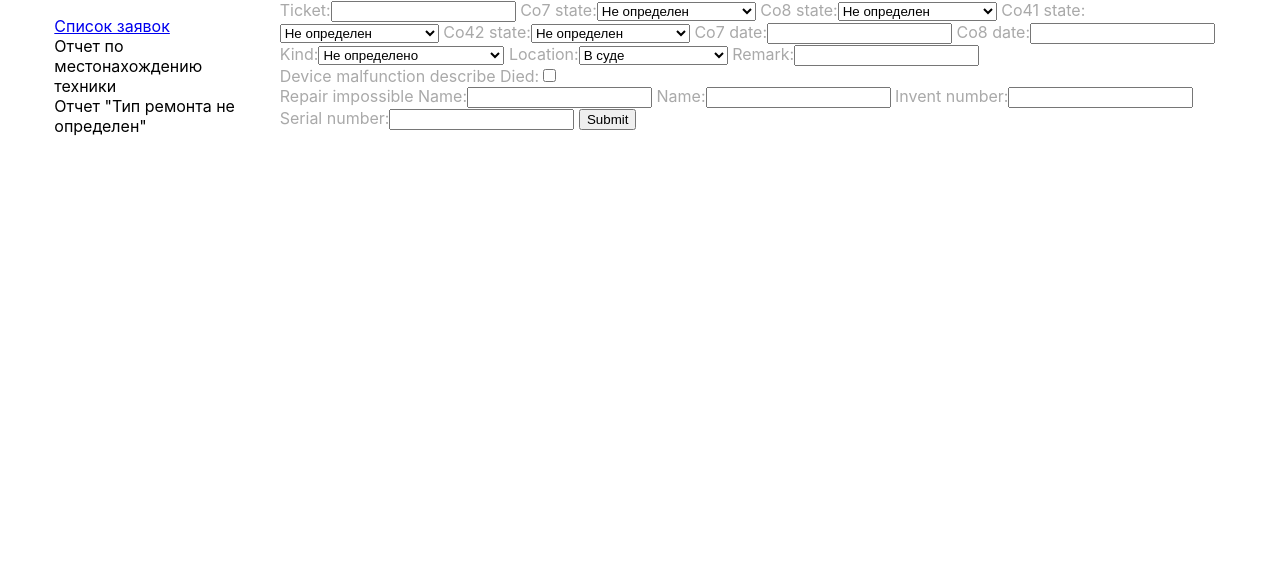
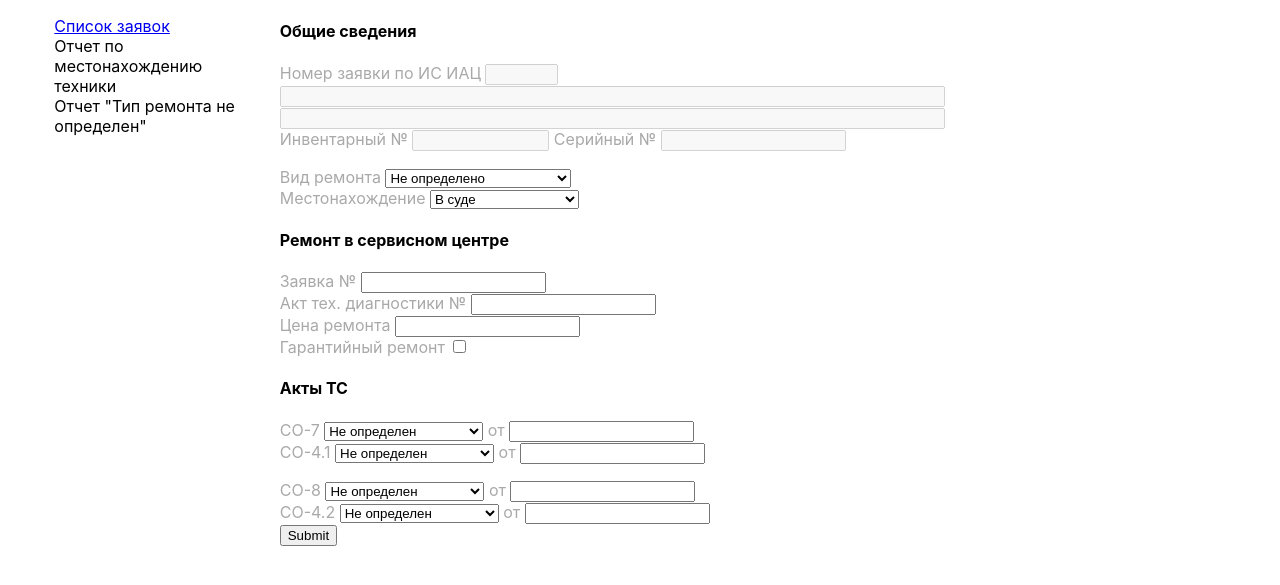
Before and after one commit to pse17/repairs, a Django app: template templates/reports/ticket_edit.html in a window 1280 px wide. Shown: the part 56-641 px from the top of the page. Run offline with Django 3.2, Linux system fonts and the light colour scheme; the template is opened without the code that fills it: values that come from a table or form of the project are taken from there, others are empty.

Commit message:
detail ticket view in process

```diff
--- a/reports/forms.py
+++ b/reports/forms.py
@@ -3,7 +3,7 @@ Forms to display the models of application "reports"
 '''
 
 from django.forms import ModelForm
-from django.forms.widgets import DateInput, SelectDateWidget
+from django.forms.widgets import DateInput, SelectDateWidget, TextInput
 from django.contrib.admin.widgets import AdminDateWidget
 from reports.models import Tickets, Device, Repair, ServiceCentre, Court
 
@@ -17,6 +17,7 @@ class TicketsForm(ModelForm):
         ]
         widgets = {
             'co7_date': DateInput,
+            'ticket': TextInput(attrs={'size': 6, 'disabled': True}),
         }
 
 class DeviceForm(ModelForm):
@@ -24,12 +25,17 @@ class DeviceForm(ModelForm):
     class Meta:
         model = Device
         fields = ['name', 'invent_number', 'serial_number']
+        widgets = {
+            'name': TextInput(attrs={'size': 80, 'disabled': True}),
+            'invent_number': TextInput(attrs={'size': 14, 'disabled': True}),
+            'serial_number': TextInput(attrs={'size': 20, 'disabled': True}),
+        }
 
 class RepairForm(ModelForm):
     ''' Form to display the model Repair '''
     class Meta:
         model = Repair
-        fields = ['ticket', 'diagnostic_card', 'price', 'warranty']
+        fields = ['sc_ticket', 'diagnostic_card', 'price', 'warranty']
 
 class ServiceCentreForm(ModelForm):
     ''' Form to display the model ServiceCentre '''
@@ -42,3 +48,6 @@ class CourtForm(ModelForm):
     class Meta:
         model = Court
         fields = ['name']
+        widgets = {
+            'name': TextInput(attrs={'size': 80, 'disabled': True}),
+        }
--- a/reports/models.py
+++ b/reports/models.py
@@ -23,10 +23,10 @@ class Repair(models.Model):
     '''Model representing repair in service centre in case difficult repair'''
 
     sc = models.ForeignKey(ServiceCentre, on_delete=models.SET_NULL, null=True, blank=True)
-    ticket = models.CharField(max_length=8, null=True, help_text='Ticket in service centre')
-    diagnostic_card = models.CharField(max_length=8, null=True, help_text='diagnostic card number')
+    sc_ticket = models.CharField(max_length=8, null=True, help_text='Ticket in service centre')
+    diagnostic_card = models.CharField(max_length=8, null=True, help_text='Diagnostic card number')
     price = models.DecimalField(max_digits=9, null=True, decimal_places=2)
-    warranty = models.BooleanField(null=True, default=False)
+    warranty = models.BooleanField(default=False)
 
     CASH = 'h'
     CASHLESS = 's'
--- a/reports/static/css/styles.css
+++ b/reports/static/css/styles.css
@@ -41,3 +41,6 @@ header {
 ul {
     list-style: none;
 }
+h4 {
+    color: black
+}
--- a/templates/reports/ticket_edit.html
+++ b/templates/reports/ticket_edit.html
@@ -1,11 +1,72 @@
 {% extends "reports/reports.html" %}
 
 {% block content %}
-<form action="" method="post">
+<form method="post">
     {% csrf_token %}
-    {{ticket_form}}
-    {{court_form}}
-    {{device_form}}
+    {{ ticket_form.non_field_errors }}
+    <div>
+        <h4>Общие сведения</h4>
+        <div>
+            <label for={{ticket_form.ticket.id_for_label}}>Номер заявки по ИС ИАЦ</label> {{ ticket_form.ticket }}
+        </div>
+        <div>{{ court_form.name }}</div>
+        <div>{{ device_form.name }}</div>
+        <div>
+            <label for={{device_form.invent_number.id_for_label}}>Инвентарный № </label> {{ device_form.invent_number }}
+            <label for={{device_form.serial_number.id_for_label}}>Серийный № </label> {{ device_form.serial_number }}
+        </div>
+        <p>
+        <div>
+            <label for={{ticket_form.kind.id_for_label}}>Вид ремонта </label> {{ ticket_form.kind }}
+        </div>
+        <div>
+            <label for={{ticket_form.location.id_for_label}}>Местонахождение </label> {{ ticket_form.location}}
+        </div>
+
+        <p>
+        <h4>Ремонт в сервисном центре</h4>
+        <div>
+            <div>
+                <label for={{repair_form.sc_ticket.id_for_label}}>Заявка № </label>
+                {{ repair_form.sc_ticket }}
+                <div class="err_msg">{{ repair_form.sc_ticket.errors }}</div>
+            </div>
+            <div>
+                <label for={{repair_form.diagnostic_card.id_for_label}}>Акт тех. диагностики № </label>
+                {{ repair_form.diagnostic_card }}
+                <div class="err_msg">{{ repair_form.diagnostic_card.errors }}</div>
+            </div>
+            <div>
+                <label for={{repair_form.price.id_for_label}}>Цена ремонта </label>
+                {{ repair_form.price }}
+                <div class="err_msg">{{ repair_form.price.errors }}</div>
+            </div>
+            <div><label for={{repair_form.warranty.id_for_label}}>Гарантийный ремонт </label> {{ repair_form.warranty }}</div>
+        </div>
+
+        <p>
+        <h4>Акты ТС</h4>
+        <div>
+            <label for={{ticket_form.co7_state.id_for_label}}>CO-7  </label> {{ ticket_form.co7_state }}
+            <label for={{ticket_form.co7_date.id_for_label}}>от </label> {{ ticket_form.co7_date }}</div>
+            <div class="err_msg">{{ ticket_form.co7_date.errors }}</div>
+        <div>
+            <label for={{ticket_form.co41_state.id_for_label}}>CO-4.1 </label> {{ ticket_form.co41_state }}
+            <label for={{ticket_form.co7_date.id_for_label}}>от </label> {{ ticket_form.co7_date }}
+            <div class="err_msg">{{ ticket_form.co7_date.errors }}</div>
+        </div>
+        <p>
+        <div>
+            <label for={{ticket_form.co8_state.id_for_label}}>CO-8  </label> {{ ticket_form.co8_state }}
+            <label for={{ticket_form.co8_date.id_for_label}}>от </label> {{ ticket_form.co8_date }}
+            <div class="err_msg">{{ ticket_form.co8_date.errors }}</div>
+        </div>
+        <div>
+            <label for={{ticket_form.co42_state.id_for_label}}>CO-4.2 </label> {{ ticket_form.co42_state }}
+            <label for={{ticket_form.co8_date.id_for_label}}>от </label> {{ ticket_form.co8_date }}
+            <div class="err_msg">{{ ticket_form.co8_date.errors }}</div>
+        </div>
+    </div>
     <input type="submit" value="Submit">
 </form>
 {% endblock content %}
--- a/templates/reports/tickets_detail.html
+++ b/templates/reports/tickets_detail.html
@@ -4,6 +4,6 @@
   <h2> Заявка № {{tickets.ticket}}</h2>
   <div>{{tickets.court.name}}</div>
   <div>{{tickets.device.name}}</div>
-  <div>Инвентарный номер Серийный номер</div>
-  <div>{{tickets.device.invent_number}} {{tickets.device.serial_number}}</div>
+  <div>Инвентарный номер {{tickets.device.invent_number}} Серийный номер {{tickets.device.serial_number}}</div>
+
 {% endblock content %}
--- a/templates/reports/tickets_list.html
+++ b/templates/reports/tickets_list.html
@@ -4,7 +4,7 @@
 
 <ul>
     {% for tic in tickets_list %}
-     <li> <a href="{% url 'ticket_edit' tic.pk %}">{{tic.ticket}}</a> {{tic.court.name}}  {{tic.device.name}} {{tic.device.invent_number}} {{tic.device.serial_number}} </li>
+     <li> <a href="{% url 'ticket_detail' tic.pk %}">{{tic.ticket}}</a> {{tic.court.name}}  {{tic.device.name}} {{tic.device.invent_number}} {{tic.device.serial_number}} </li>
     {% endfor %}
  </ul>
 
```
Also changed, not shown: reports/views.py (+19 -8 lines).
